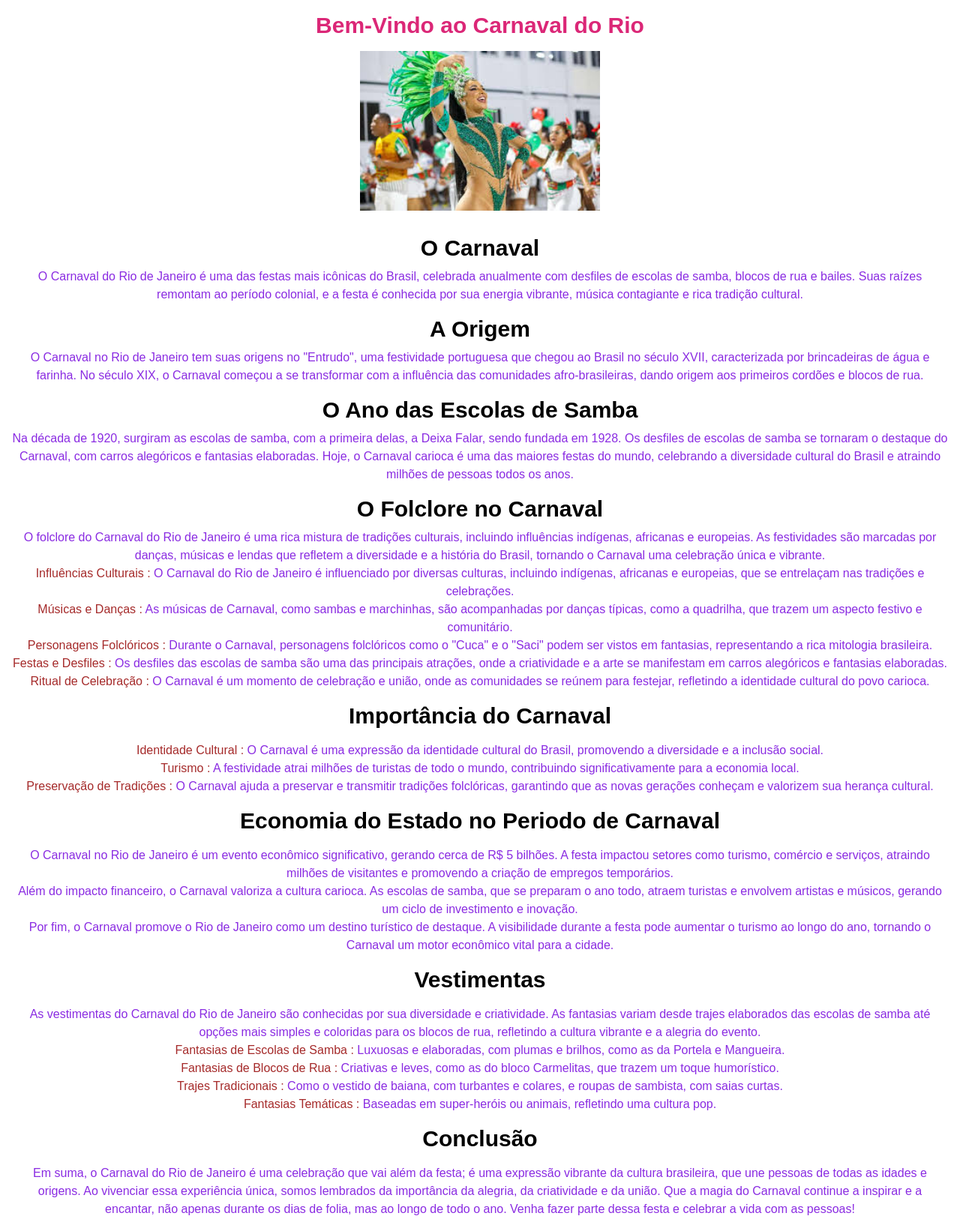
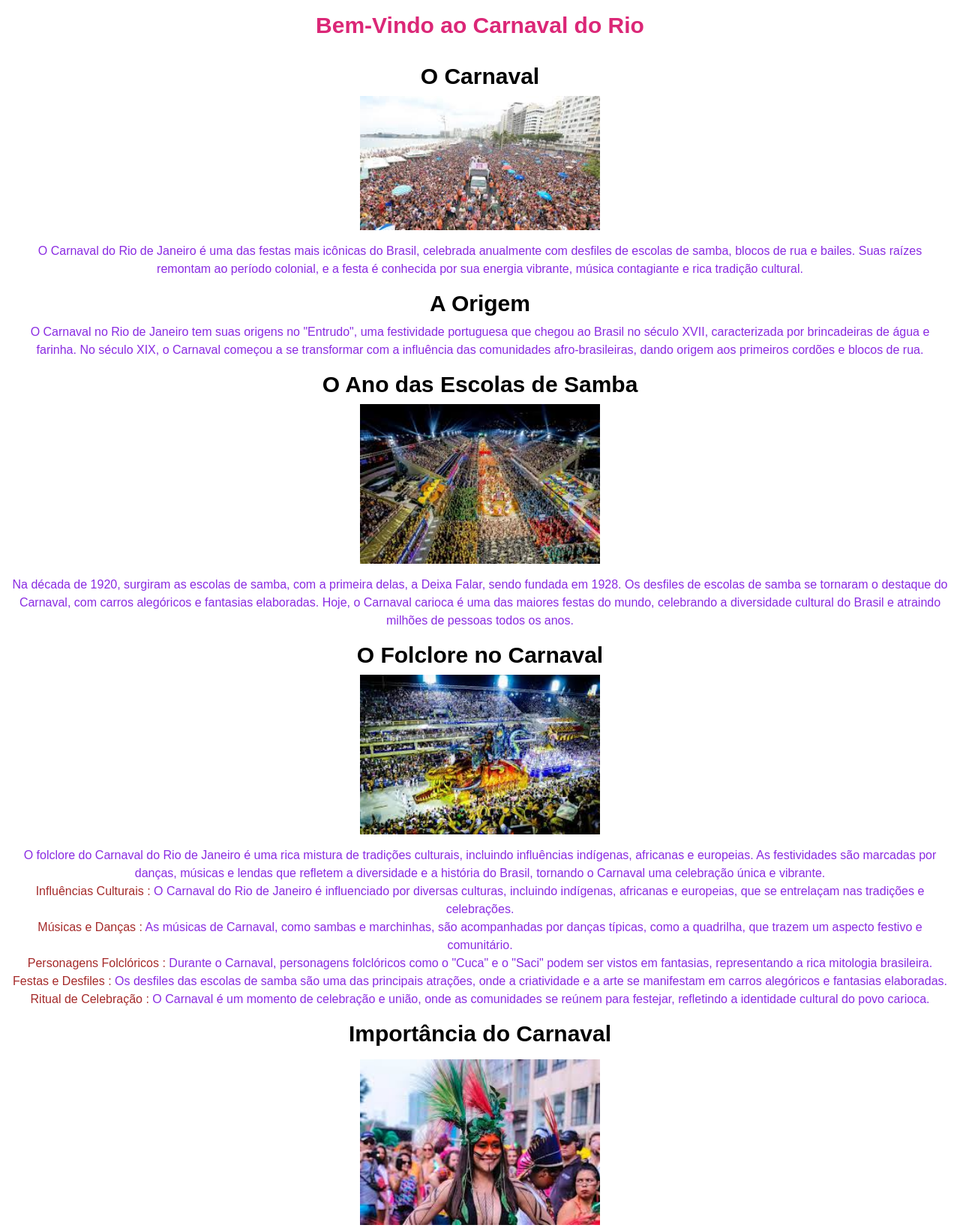
Before and after one commit to raficzn/seeyouapp, a plain HTML site: page index.html in a window 1280 px wide. Shown: the top 1638 px of the page at 75% size. Drawn offline with nearby package versions, Linux system fonts and the light colour scheme.

Commit message:
Add files via upload

```diff
--- a/index.html
+++ b/index.html
@@ -19,10 +19,11 @@
 
     <h1 class="text-3xl font-bold text-pink-600 mb-4">Bem-Vindo ao Carnaval do Rio</h1>
 
-    <img src="/danca.png" alt="Dança típica do Carnaval do Rio de Janeiro" class="w-80 mb-4">
-
     <section class="mt-4 text-center">
         <h2 class="text-3xl font-bold text-black mb-2">O Carnaval</h2>
+
+        <img src="/bloco.png" alt="o carnaval eh uma das festas mais aguardadas pelos brasileiro no ano"
+            class="w-80 mb-4 mx-auto">
         <p>
             O Carnaval do Rio de Janeiro é uma das festas mais icônicas do Brasil, celebrada anualmente com desfiles de
             escolas de samba, blocos de rua e bailes. Suas raízes remontam ao período colonial, e a festa é conhecida
@@ -42,6 +43,9 @@
 
     <section class="mt-4 text-center">
         <h2 class="text-3xl font-bold text-black mb-2">O Ano das Escolas de Samba</h2>
+
+        <img src="escolas.png" alt="as escolas de samba: as principais atracoes do carnaval do Rio"
+            class="w-80 mb-4 mx-auto">
         <p>
             Na década de 1920, surgiram as escolas de samba, com a primeira delas, a Deixa Falar, sendo fundada em 1928.
             Os desfiles de escolas de samba se tornaram o destaque do Carnaval, com carros alegóricos e fantasias
@@ -52,6 +56,9 @@
 
     <section class="mt-4 text-center">
         <h2 class="text-3xl font-bold text-black mb-2">O Folclore no Carnaval</h2>
+
+        <img src="folclore.png" alt="folclore carnavanesco" class="w-80 mb-4 mx-auto">
+
         <p>
             O folclore do Carnaval do Rio de Janeiro é uma rica mistura de tradições culturais, incluindo influências
             indígenas, africanas e europeias. As festividades são marcadas por danças, músicas e lendas que refletem a
@@ -97,6 +104,9 @@
     <section class="mt-4 text-center">
 
         <h2 class="text-3xl font-bold text-black mb-4">Importância do Carnaval</h2>
+
+        <img src="cultura.png" alt="a cultura do carnaval eh uma das principais importancias do carnaval"
+            class="w-80 mb-4 mx-auto">
         <p>
             <span style="color:brown">Identidade Cultural :</span> O Carnaval é uma expressão da identidade cultural do
             Brasil, promovendo a
@@ -116,6 +126,8 @@
     </section>
     <section class="mt-4 text-center">
         <h2 class="text-3xl font-bold text-black mb-4">Economia do Estado no Periodo de Carnaval</h2>
+
+        <img src="economia.png" alt="a economia do carnaval aumenta a cada ano " class="w-80 mb-4 mx-auto">
         <p>
             O Carnaval no Rio de Janeiro é um evento econômico significativo, gerando cerca de R$ 5 bilhões.
             A festa impactou setores como turismo, comércio e serviços, atraindo milhões de visitantes e
@@ -136,10 +148,12 @@
 
     <section class="mt-4 text-center">
         <h2 class="text-3xl font-bold text-black mb-4">Vestimentas</h2>
-        <p>
-            As vestimentas do Carnaval do Rio de Janeiro são conhecidas por sua diversidade e criatividade.
-            As fantasias variam desde trajes elaborados das escolas de samba até opções mais simples e coloridas
-            para os blocos de rua, refletindo a cultura vibrante e a alegria do evento.
+
+        <img src="vestimentas.png" alt="vestimentas populares no carnaval do Rio de Janeiro" class="w-80 mb-4 mx-auto"
+            <p>
+        As vestimentas do Carnaval do Rio de Janeiro são conhecidas por sua diversidade e criatividade.
+        As fantasias variam desde trajes elaborados das escolas de samba até opções mais simples e coloridas
+        para os blocos de rua, refletindo a cultura vibrante e a alegria do evento.
         </p>
         <p>
             <span style="color:brown">Fantasias de Escolas de Samba :</span> Luxuosas e elaboradas, com plumas e
@@ -160,6 +174,8 @@
     </section>
     <section class="mt-4 text-center">
         <h2 class="text-3xl font-bold text-black mb-4">Conclusão</h2>
+
+        <img src="danca.png" alt="Dança típica do Carnaval do Rio de Janeiro" class="w-80 mb-4 mx-auto">
         <p>
             Em suma, o Carnaval do Rio de Janeiro é uma celebração que vai além da festa; é uma expressão vibrante da
             cultura brasileira, que une pessoas de todas as idades e origens. Ao vivenciar essa experiência única, somos
```
Also changed, not shown: bloco.png (added), cultura.png (added), economia.png (added), escolas.png (added), folclore.png (added), vestimentas.png (added).
